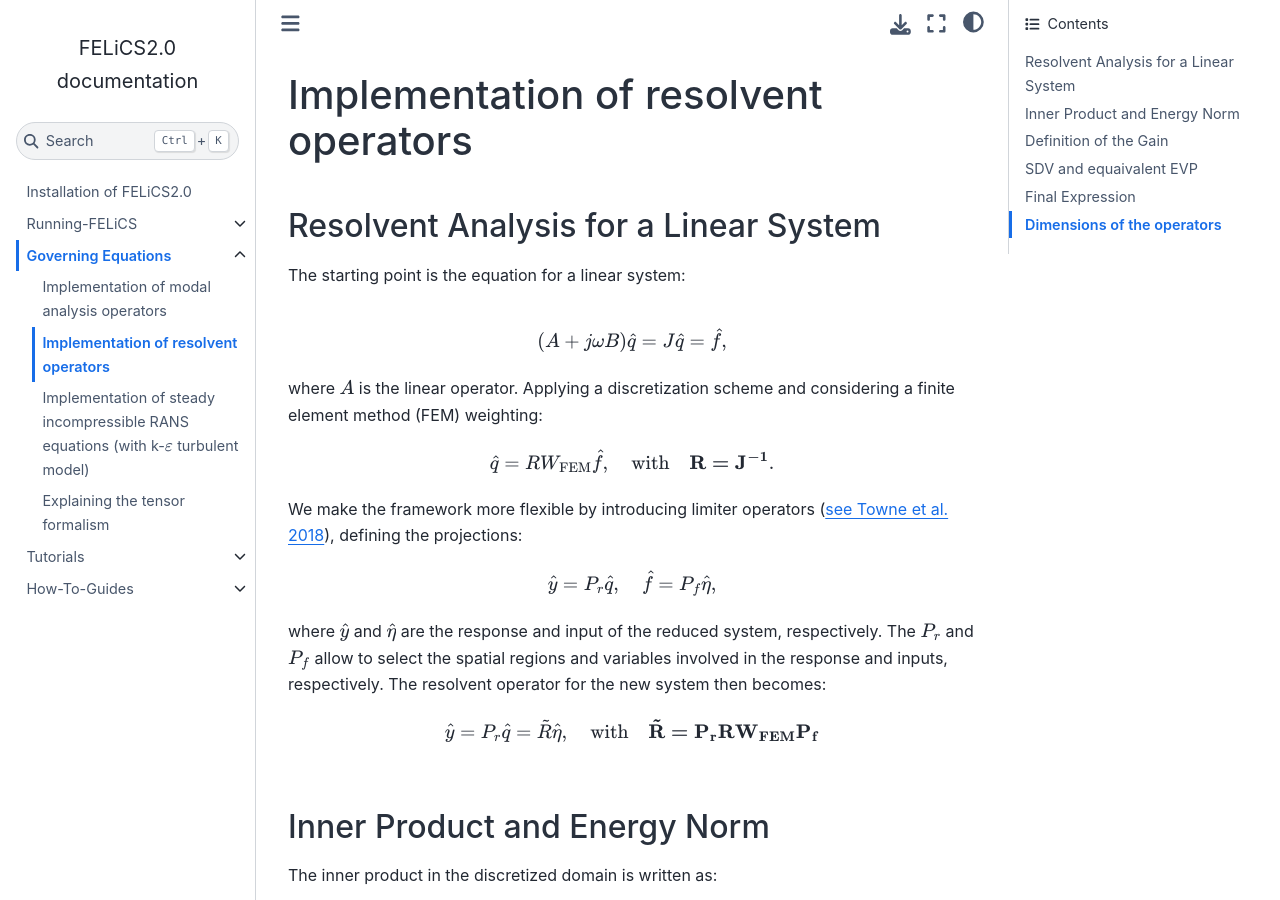
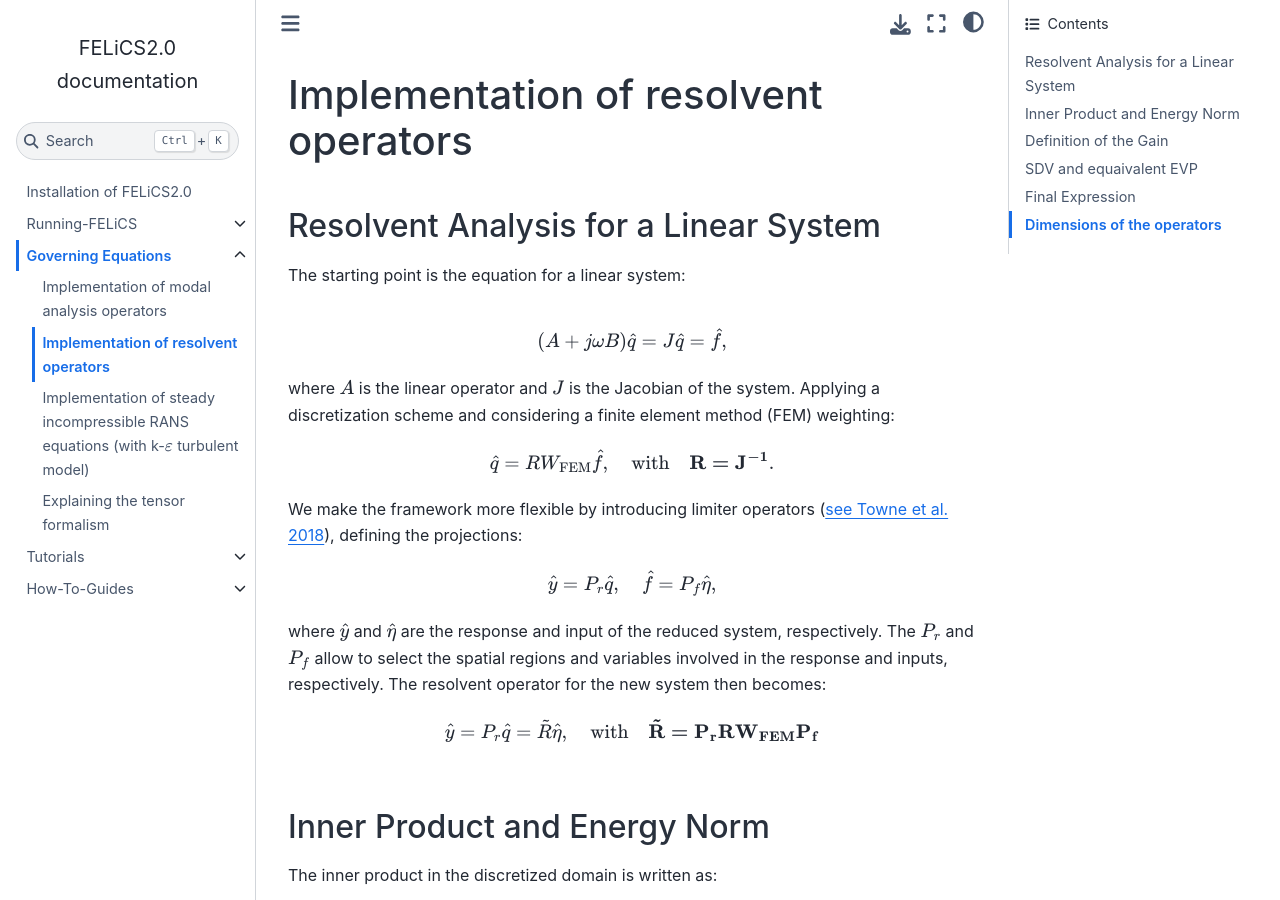
Before and after one commit to arash-mp/FELiCS_FSI, a Sphinx documentation site: the page built from DOCUMENTATION/GoverningEquations/resolvent.md, in a window 1280 px wide and 900 px high. Built offline with Sphinx 7.4.7 and the Sphinx Book theme 1.1.4, drawn with Linux system fonts in a browser that asks for light colours; pages that are not in the unit, such as notebooks, are missing from menus.

Commit message:
[doc] defining J

```diff
--- a/DOCUMENTATION/GoverningEquations/resolvent.md
+++ b/DOCUMENTATION/GoverningEquations/resolvent.md
@@ -1,11 +1,12 @@
 # Implementation of resolvent operators
 
 ## Resolvent Analysis for a Linear System
+
 The starting point is the equation for a linear system:
 $$
 (A + j \omega B) \hat{q} = J\hat{q} = \hat{f},
 $$
-where $A$ is the linear operator. Applying a discretization scheme and considering a finite element method (FEM) weighting:
+where $A$ is the linear operator and $J$ is the Jacobian of the system. Applying a discretization scheme and considering a finite element method (FEM) weighting:
 $$
 \hat{q} = R W_{\text{FEM}} \hat{f},\quad \text{with}\quad \mathbf{R=J^{-1}}.
 $$
```
